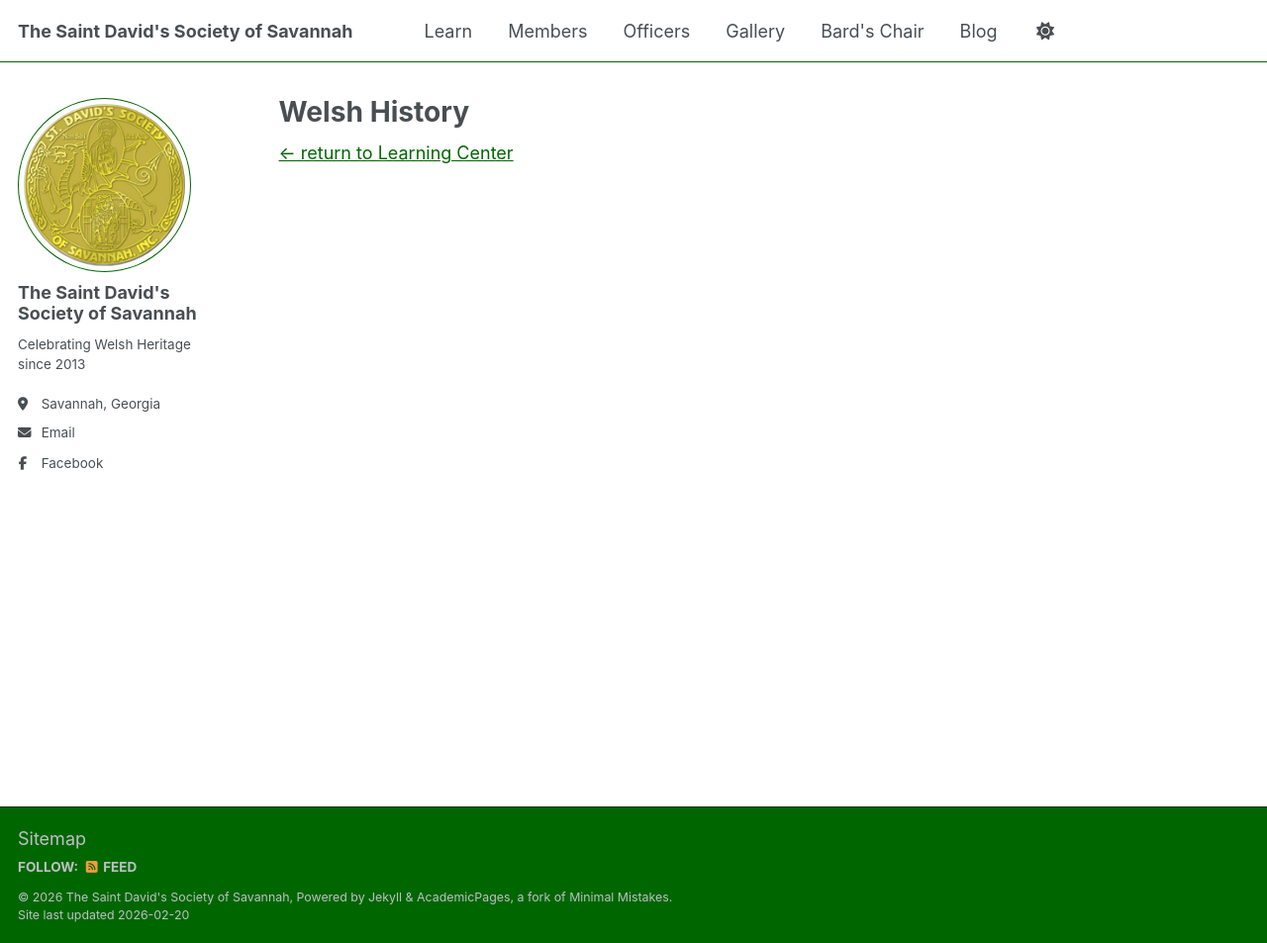
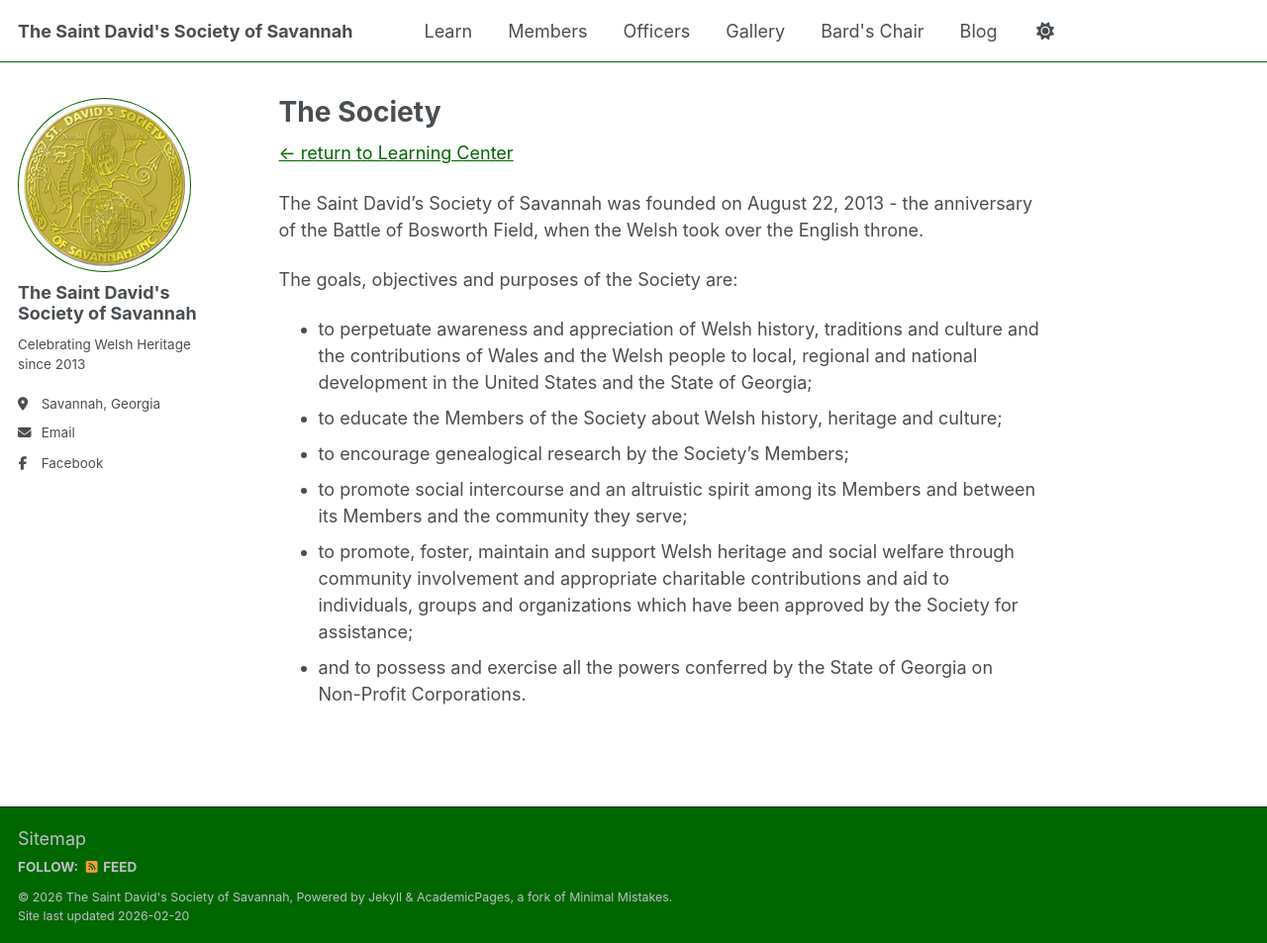
Before and after one commit to whancock6/sdss2, a Jekyll site: the page built from _pages/the-society.md, in a window 1280 px wide and 953 px high. Shown: the whole window at 99% size. Built offline with Jekyll 4.4.1, drawn with Linux system fonts in a browser that asks for light colours; a script bundle is joined from its source files by our own code; library files that are not in the unit come from our copies.

Commit message:
Update the-society.md

```diff
--- a/_pages/the-society.md
+++ b/_pages/the-society.md
@@ -1,8 +1,18 @@
 ---
 permalink: /the-society/
-title: "Welsh History"
+title: "The Society"
 author_profile: true
 redirect_from:
   - /society/
 ---
 [&larr; return to Learning Center](https://whancock6.github.io/sdss2/learn/)
+
+The Saint David's Society of Savannah was founded on August 22, 2013 - the anniversary of the Battle of Bosworth Field, when the Welsh took over the English throne.
+
+The goals, objectives and purposes of the Society are:
+* to perpetuate awareness and appreciation of Welsh history, traditions and culture and the contributions of Wales and the Welsh people to local, regional and national development in the United States and the State of Georgia;
+* to educate the Members of the Society about Welsh history, heritage and culture;
+* to encourage genealogical research by the Society's Members;
+* to promote social intercourse and an altruistic spirit among its Members and between its Members and the community they serve;
+* to promote, foster, maintain and support Welsh heritage and social welfare through community involvement and appropriate charitable contributions and aid to individuals, groups and organizations which have been approved by the Society for assistance;
+* and to possess and exercise all the powers conferred by the State of Georgia on Non-Profit Corporations.
```
